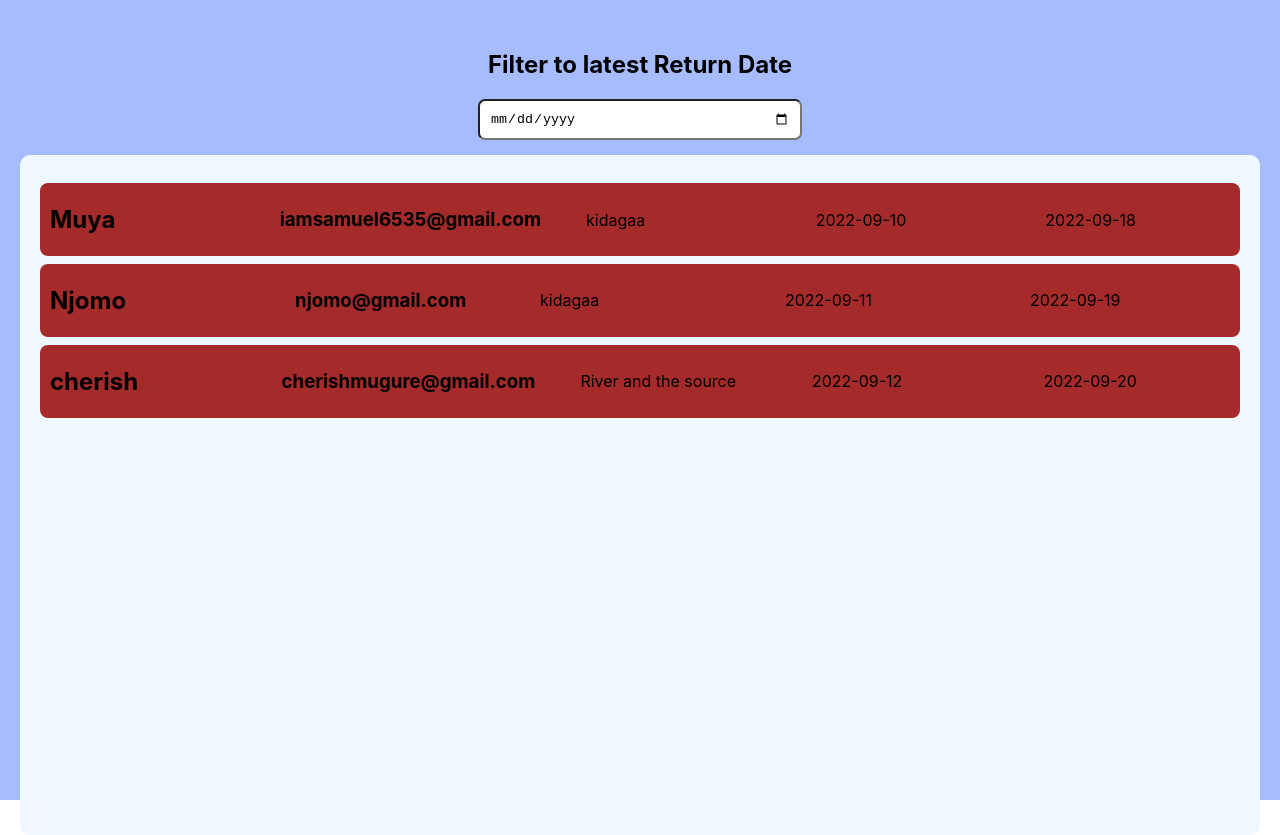
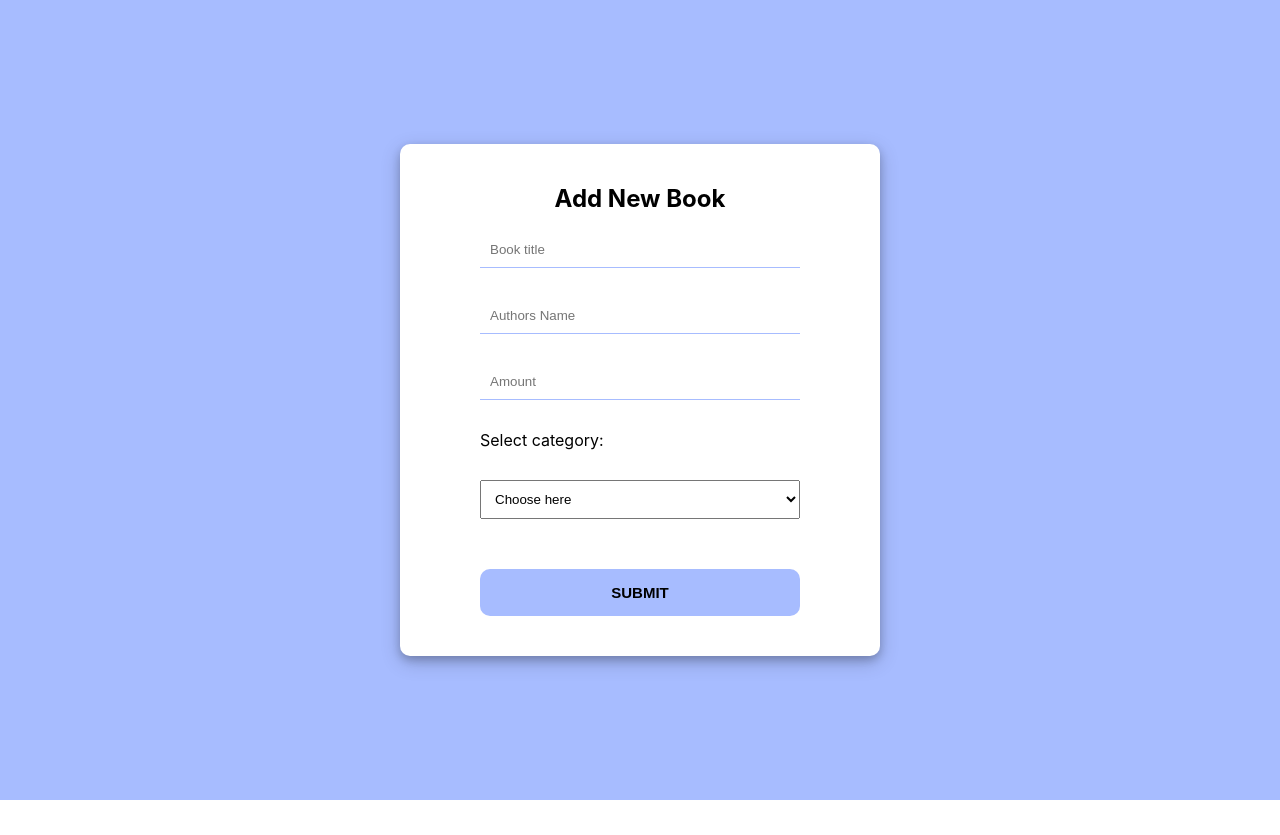
Before and after one commit to muyasamuel/LIBMS, a React (Create React App) app: page / in a window 1280 px wide. After the commit the page ends 800 px from the top, so only its background shows below. Built offline with nearby package versions, Linux system fonts and the light colour scheme.

Commit message:
managing state on addbook form using useform

```diff
--- a/src/App.js
+++ b/src/App.js
@@ -1,6 +1,7 @@
 
 import './App.css';
-import IssuedBooks from './components/IssuedBooks';
+import AddBook from './components/AddBook';
+
 
 
 
@@ -10,7 +11,8 @@ import IssuedBooks from './components/IssuedBooks';
 function App() {
   return (
     <div className="App">
-      <IssuedBooks />
+      <AddBook />
+
 
 
 
--- a/src/components/AddBook.js
+++ b/src/components/AddBook.js
@@ -1,61 +1,49 @@
 import "./AddBook.css";
-import { useState } from 'react';
+import { useForm } from "react-hook-form";
 
 const AddBook = () => {
-   const [title , setTitle ] = useState('');
-   const [author , setAuthor ] = useState('')
-   const [amount , setAmount ] = useState(0);
-   const [category , setCategory ] = useState('');
-
-   const [amountInvalid , setAmountInvalid] = useState(false);
-   const [namesInvalid, setNamesInvalid] = useState(false);
+   const { register, handleSubmit , formState : { errors}, reset} = useForm()
 
 
-   const submitHandler = (e) =>{
-    e.preventDefault();
 
-    if(amount < 1){
-      setAmountInvalid(true);
+   const submitHandler = (data) =>{
+    console.log(data);
 
-    }else if(title.trim() === "" || author.trim() === ""   ){
-      setNamesInvalid(true);
-    }else{
-      const newEntry = {
-        title,
-        author,
-        amount,
-        category
-      }
-      console.log(newEntry);
+    reset();
 
-    }
-
-
-    setTitle("");
-    setAuthor("");
-    setAmount("");
-    setCategory("");
-
-   }
-
+   };
   return (
     <div className="addContainer">
       <div className="addWrapper">
         <h2>Add New Book</h2>
-        <form onSubmit={submitHandler}>
+        <form onSubmit={handleSubmit(submitHandler)}>
+         <div>
+          <input type="text" name="title" placeholder="Book title " {...register("title" , {required: true})} />
+          {errors.title && <p> Please input a title</p>}
+         </div>
+          <div>
+             <input type="text" name="author" placeholder="Authors Name " {...register("author", {required: true})}/>
+             {errors.author && <p> Please add an Authors Name</p> }
+          </div>
+         <div>
+          <input type="number" name="amount" placeholder="Amount " {...register("amount", {required: true, max: 15, min: 1})}  />
+          {errors.amount && <p>Please a valid amount </p>}
+         </div>
 
-          {namesInvalid && <p className="error">Please fill in names</p>}
-          <input type="text" placeholder="Book title "  value={title} onChange={(e)=> setTitle(e.target.value)} />
-          <input type="text" placeholder="Authors Name " value={author} onChange={(e)=> setAuthor(e.target.value)}  />
-          <input type="number" placeholder="Amount " value={amount} onChange={(e)=> setAmount(e.target.value)}  />
-          {amountInvalid && <p className="error">Please fill in a proper amount</p>}
+
+
           <label htmlFor="category ">Select category:</label>
-          <select name="books" id="books" value={category} onChange={(e) => setCategory(e.target.value)}>
+          <select name="category" id="books" value='' {...register("category", {required: true})} >
+            <option value="" disabled >Choose here</option>
             <option value="Novel">Novel</option>
             <option value="Revision book">Revision Book</option>
             <option value="Course Work">Course Work</option>
 
           </select>
+          {errors.category && <p>Please feed in a category </p>}
+
+
+
           <button>Submit</button>
         </form>
       </div>
```
